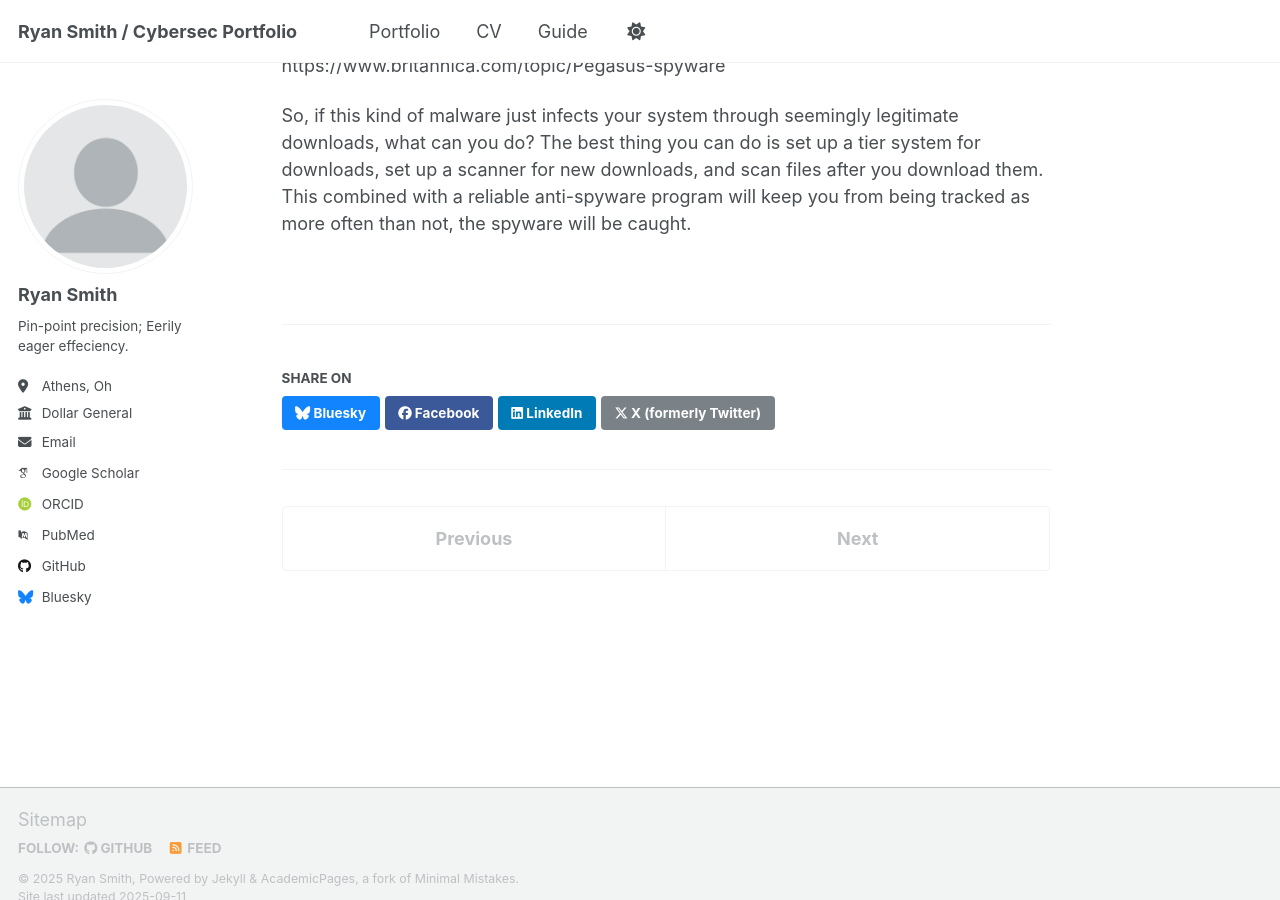
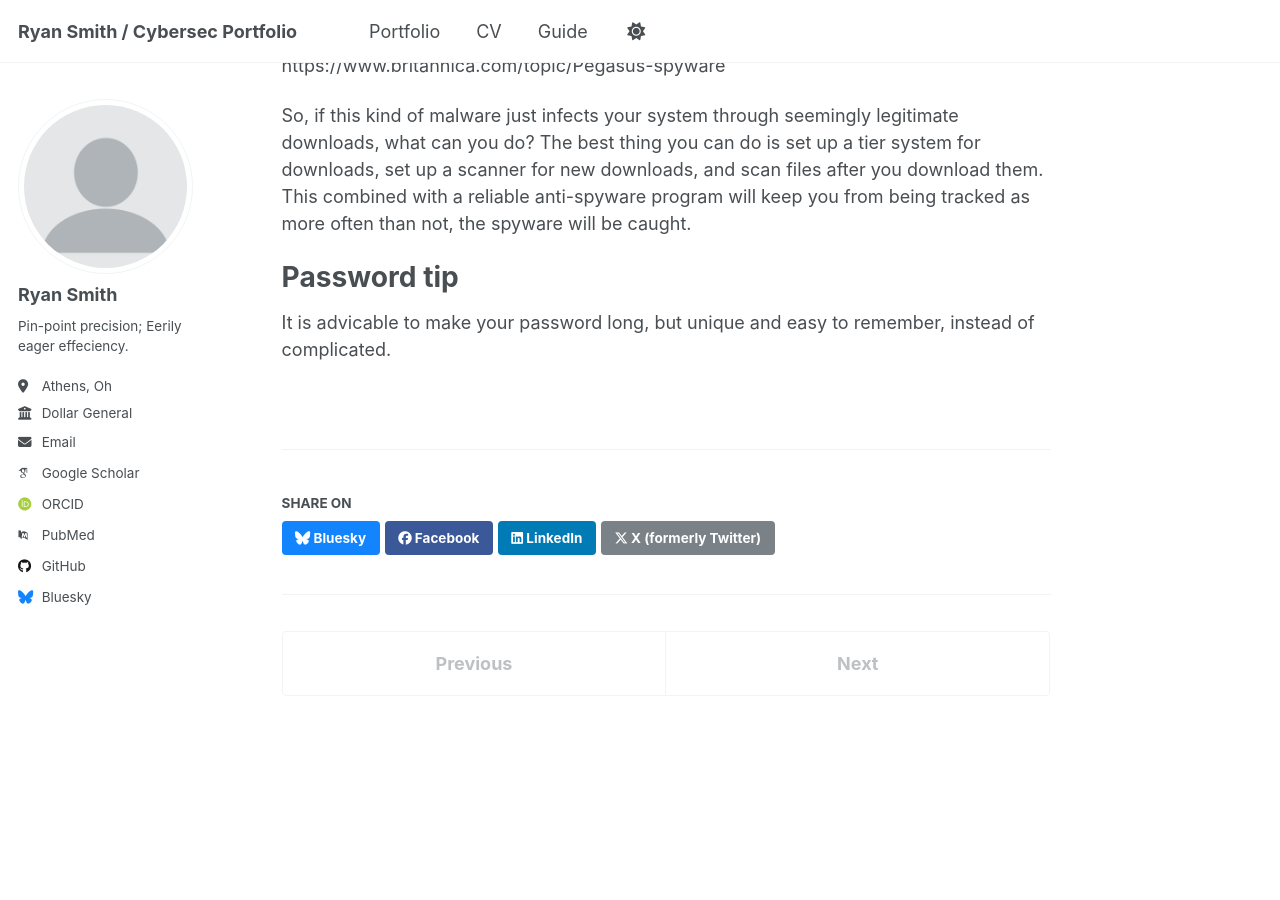
Before and after one commit to Smith-Ryan1/Ryan-Smith-Portfolio, a Jekyll site: the page built from _portfolio/Security Awareness.md, in a window 1280 px wide and 900 px high, scrolled down 689 px. Built offline with Jekyll 4.4.1, drawn with Linux system fonts in a browser that asks for light colours; some web fonts are replaced; a script that is not in the unit is left out.

Commit message:
Update Security Awareness.md

```diff
--- a/_portfolio/Security Awareness.md
+++ b/_portfolio/Security Awareness.md
@@ -12,3 +12,6 @@ I decided to look more into the Israeli NSO group and their Pegasus Spyware. It
 All information found on this topic was provided by Britannica at https://www.britannica.com/topic/Pegasus-spyware
 
 So, if this kind of malware just infects your system through seemingly legitimate downloads, what can you do? The best thing you can do is set up a tier system for downloads, set up a scanner for new downloads, and scan files after you download them. This combined with a reliable anti-spyware program will keep you from being tracked as more often than not, the spyware will be caught.
+
+# Password tip
+It is advicable to make your password long, but unique and easy to remember, instead of complicated.
```
